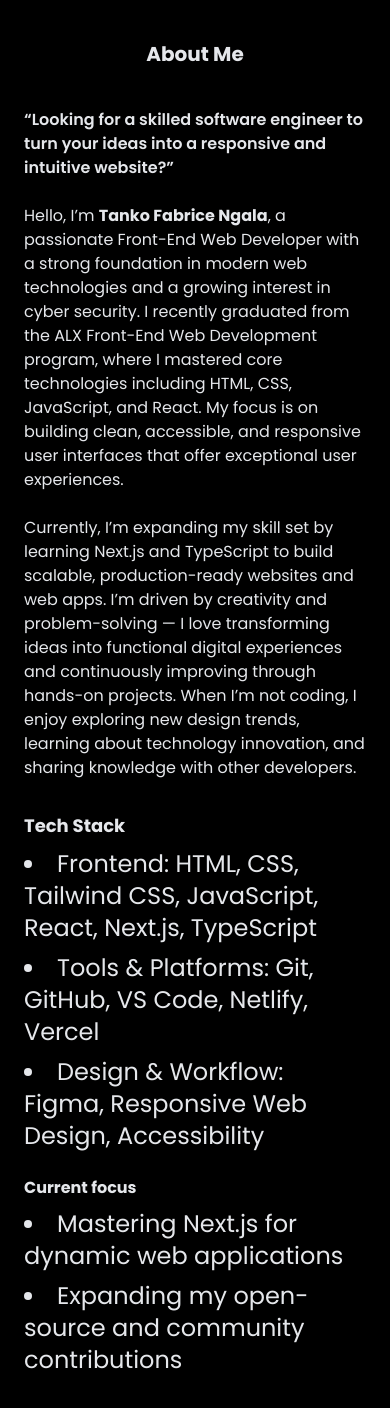
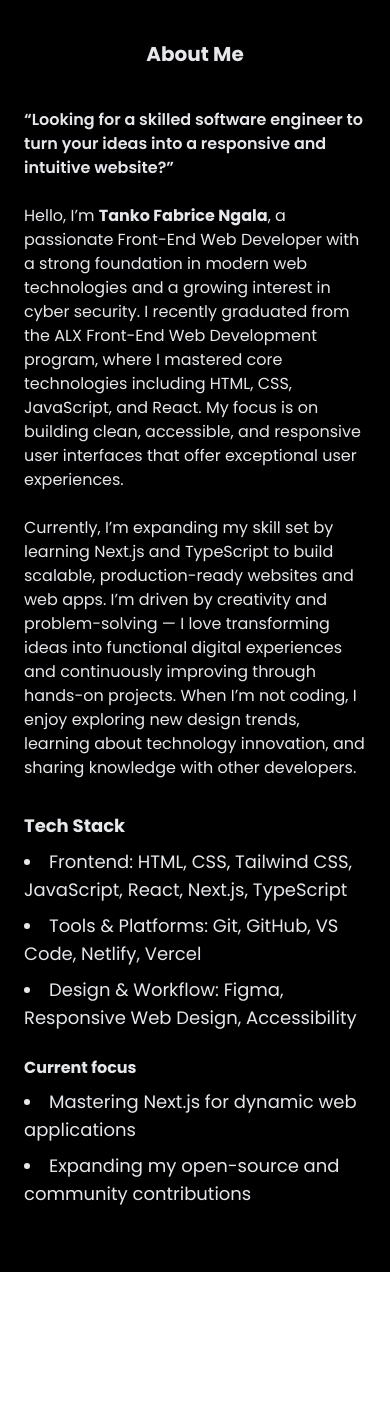
Before and after one commit to Tanko99/Tanko-Portfolio, a React (Vite) app in the folder tanko-ngala/: page /about in a window 390 px wide. Shown: the top 1408 px of the page. After the commit the page ends 1272 px from the top, so only its background shows below. Built offline with nearby package versions, Linux system fonts and the light colour scheme.

Commit message:
about page: text responsivess

```diff
--- a/tanko-ngala/src/pages/AboutPage.jsx
+++ b/tanko-ngala/src/pages/AboutPage.jsx
@@ -25,13 +25,13 @@ function AboutMe(){
          When I’m not coding, I enjoy exploring new design trends, learning about technology innovation, and sharing knowledge with other developers.
        </p>
        <h2 className="md:text-2xl sm:text-xl text-lg font-bold mb-2">Tech Stack</h2>
-       <ul className="list-disc list-inside space-y-2 text-2xl mb-6">
+       <ul className="list-disc list-inside space-y-2 md:text-2xl text-lg mb-6">
         <li>Frontend: HTML, CSS, Tailwind CSS, JavaScript, React, Next.js, TypeScript</li>
         <li>Tools & Platforms: Git, GitHub, VS Code, Netlify, Vercel</li>
         <li>Design & Workflow: Figma, Responsive Web Design, Accessibility</li>
        </ul>
        <h3 className="md:text-2xl sm:text-xl mb-2 font-bold">Current focus</h3>
-       <ul className="list-disc list-inside space-y-2 text-2xl mb-6">
+       <ul className="list-disc list-inside space-y-2 md:text-2xl text-lg mb-6">
         <li>Mastering Next.js for dynamic web applications</li>
         <li>Expanding my open-source and community contributions</li>
        </ul>
```
